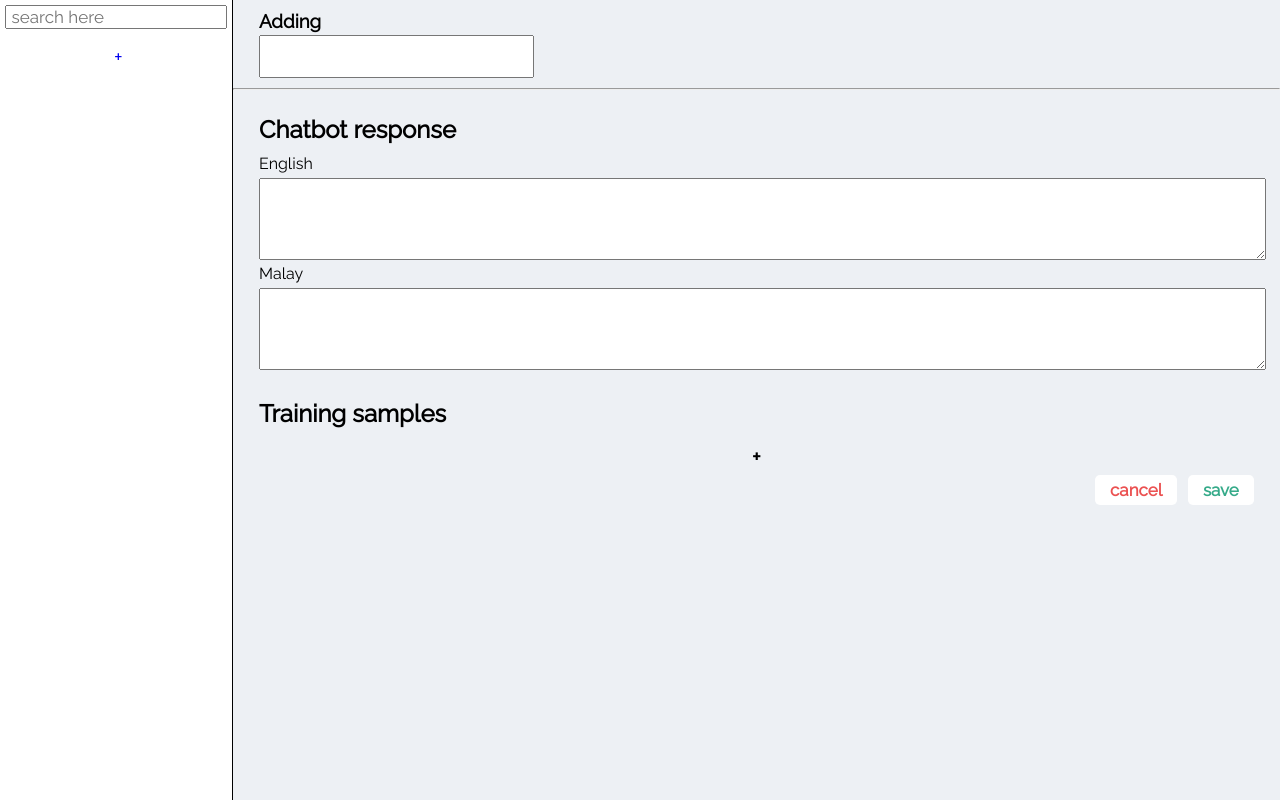
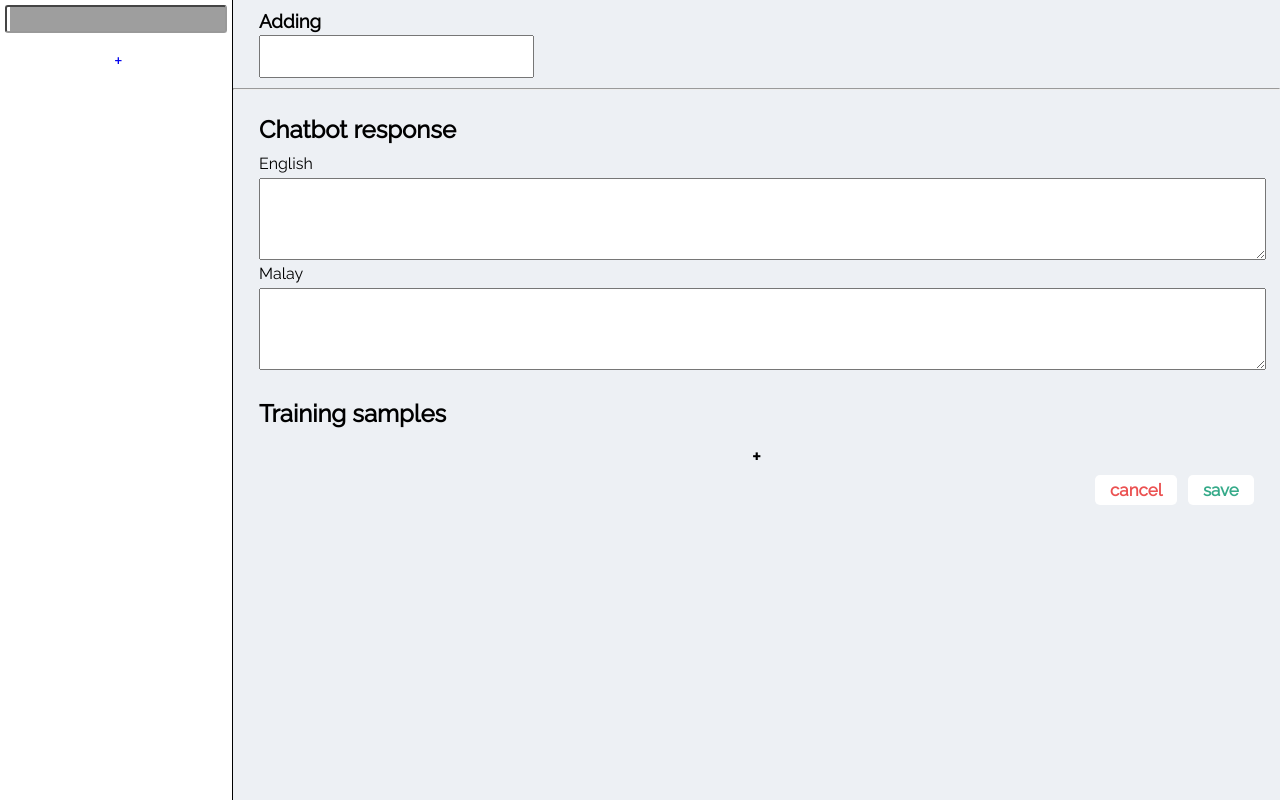
Before and after one commit to tanyongkeat/chatbot-for-alcohol-rehabilitation-centre, a Flask app: page /intents_add in a window 1280 px wide. Run offline with Flask 2, Linux system fonts and the light colour scheme; data that the repository does not hold is empty; parts of the project's set-up code (start-up, migrations or seed data) failed here and were passed over; some libraries are stand-ins or nearby versions; grey boxes are pictures that could not be loaded.

Commit message:
small style changes

```diff
--- a/app/static/styles/intents_style.css
+++ b/app/static/styles/intents_style.css
@@ -27,8 +27,26 @@ body {
 }
 
 #intent-search-bar {
-    padding: 0px 5px;
-    font-size: 17px;
+    padding: 3px 5px;
+    font-size: 15px;
+    border-radius: 3px;
+    outline: none;
+}
+
+#intent-search-bar {
+    background-image: url('https://img.icons8.com/windows/19/111111/search--v2.png');
+    background-position: 3px center;
+    border-width: 1;
+    outline: none;
+    border-color: #999999;
+    background-repeat: no-repeat;
+    text-indent: 20px;
+}
+
+#intent-search-bar:focus {
+    background-image: none;
+    text-indent: 0px;
+    box-shadow: 0 0 5px #888888;
 }
 
 #intent-item-list {
--- a/app/templates/intents_base.html
+++ b/app/templates/intents_base.html
@@ -10,7 +10,7 @@
 {% block body %}
     <div class='flex-container'>
         <div class='flex-item-left'>
-            <input id='intent-search-bar' type='text' placeholder='search here'>
+            <input id='intent-search-bar' type='text' placeholder=''>
             <div id='intent-item-list'>
                 {% if intent %}
                     {% set current_intent = intent %}
```
